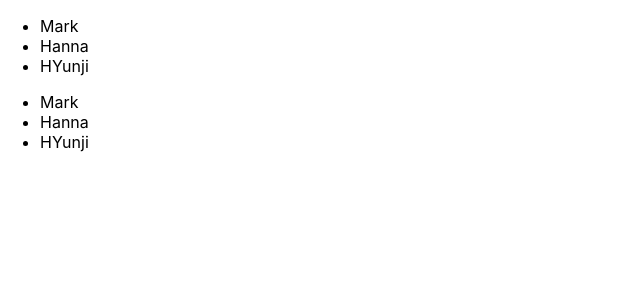
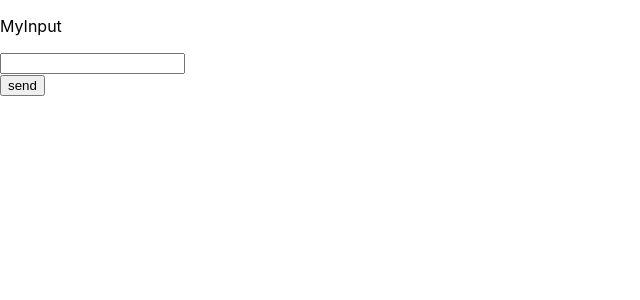
Before and after one commit to CHOILOCAL/Part10_React, a React (Create React App) app: page /login in a window 1280 px wide. Shown: the top 300 px of the page, without its empty margins (0-640 px from the left). Built offline with nearby package versions, Linux system fonts and the light colour scheme.

Commit message:
forwardRef

```diff
--- /dev/null
+++ b/src/components/ForwardRef.jsx
@@ -0,0 +1,11 @@
+import React from "react"
+
+export default React.forwardRef(function ForwardRef(props, ref) {
+
+    return (
+        <div>
+            <p>MyInput</p>
+            <input ref={ref} />
+        </div>
+    )
+})
--- /dev/null
+++ b/src/components/ForwardRefIndex.jsx
@@ -0,0 +1,20 @@
+import React, {useRef} from 'react';
+import ForwardRef from './ForwardRef';
+
+function ForwardRefIndex() {
+
+    const myInputRef = useRef();
+
+    const click = () => {
+        console.log(myInputRef.current.value);
+    }
+
+    return (
+        <div>
+            <ForwardRef ref={myInputRef} />
+            <button onClick={click}>send</button>
+        </div>
+    )
+}
+
+export default ForwardRefIndex;
--- a/src/index.js
+++ b/src/index.js
@@ -14,6 +14,7 @@
 import A2 from "./components/A2";
 import PersonContext from "./contexts/PersonContext";
 import Example8 from "./components/Example8";
+import ForwardRefIndex from "./components/ForwardRefIndex";
 
 const persons = [
     {id: 0, name: 'Mark', age: 30},
@@ -22,7 +23,7 @@
 ]
 ReactDOM.render(
   <React.StrictMode>
-      <PersonContext.Provider value={persons}>
+      {/*<PersonContext.Provider value={persons}>*/}
       {/*<App />*/}
       {/*<Example1 />*/}
       {/*<Example2 />*/}
@@ -32,9 +33,10 @@
       {/*<Example6 />*/}
       {/*<A />*/}
       {/*<A2 />*/}
-      <Example7 />
-      <Example8 />
-      </PersonContext.Provider>
+      {/*<Example7 />*/}
+      {/*<Example8 />*/}
+      {/*</PersonContext.Provider>*/}
+      <ForwardRefIndex />
   </React.StrictMode>,
   document.getElementById('root')
 );
```
Also changed, not shown: src/index.css (line endings or trailing spaces), 19 other files (tests, documents, lock files or other folders).
